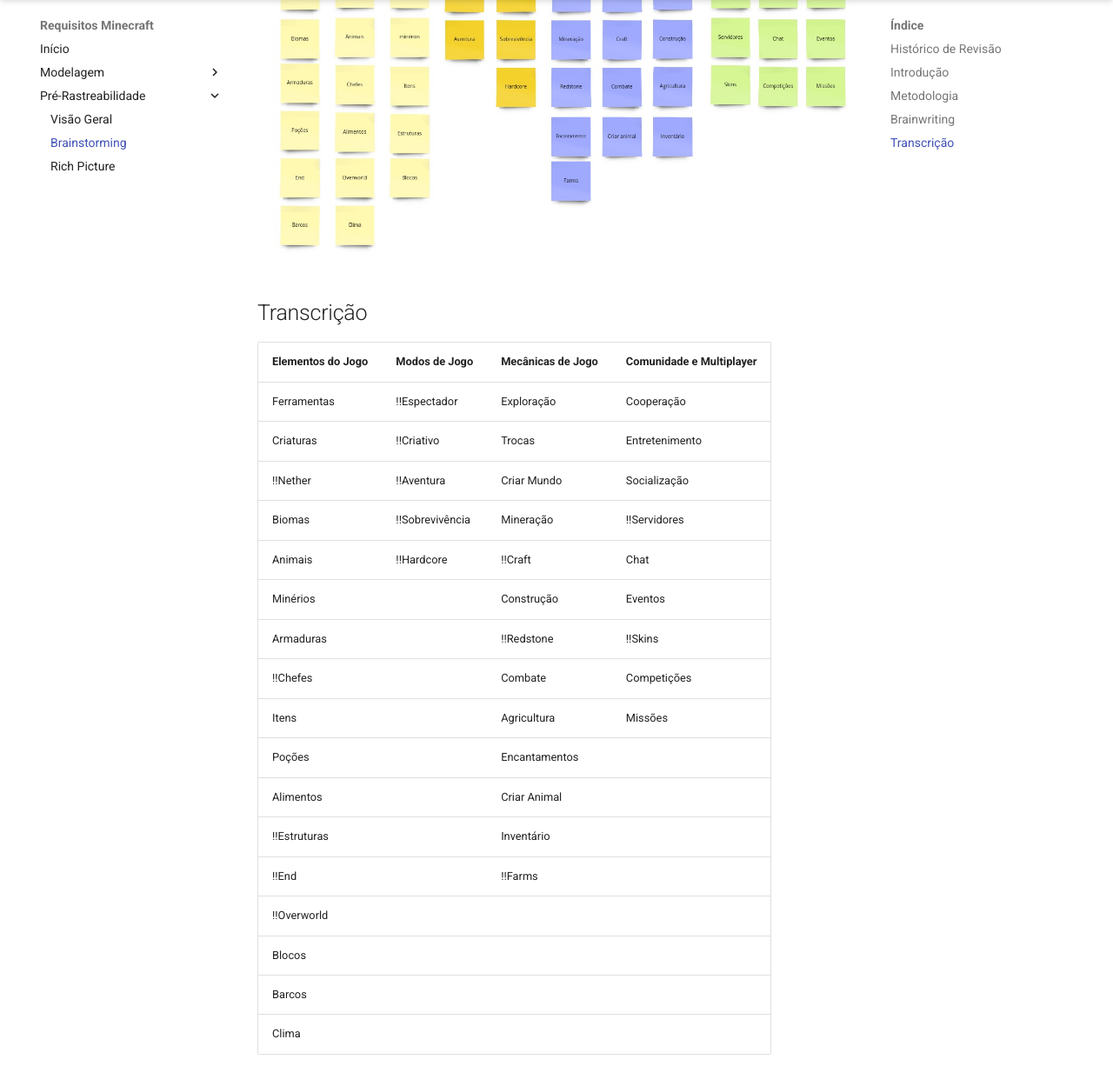
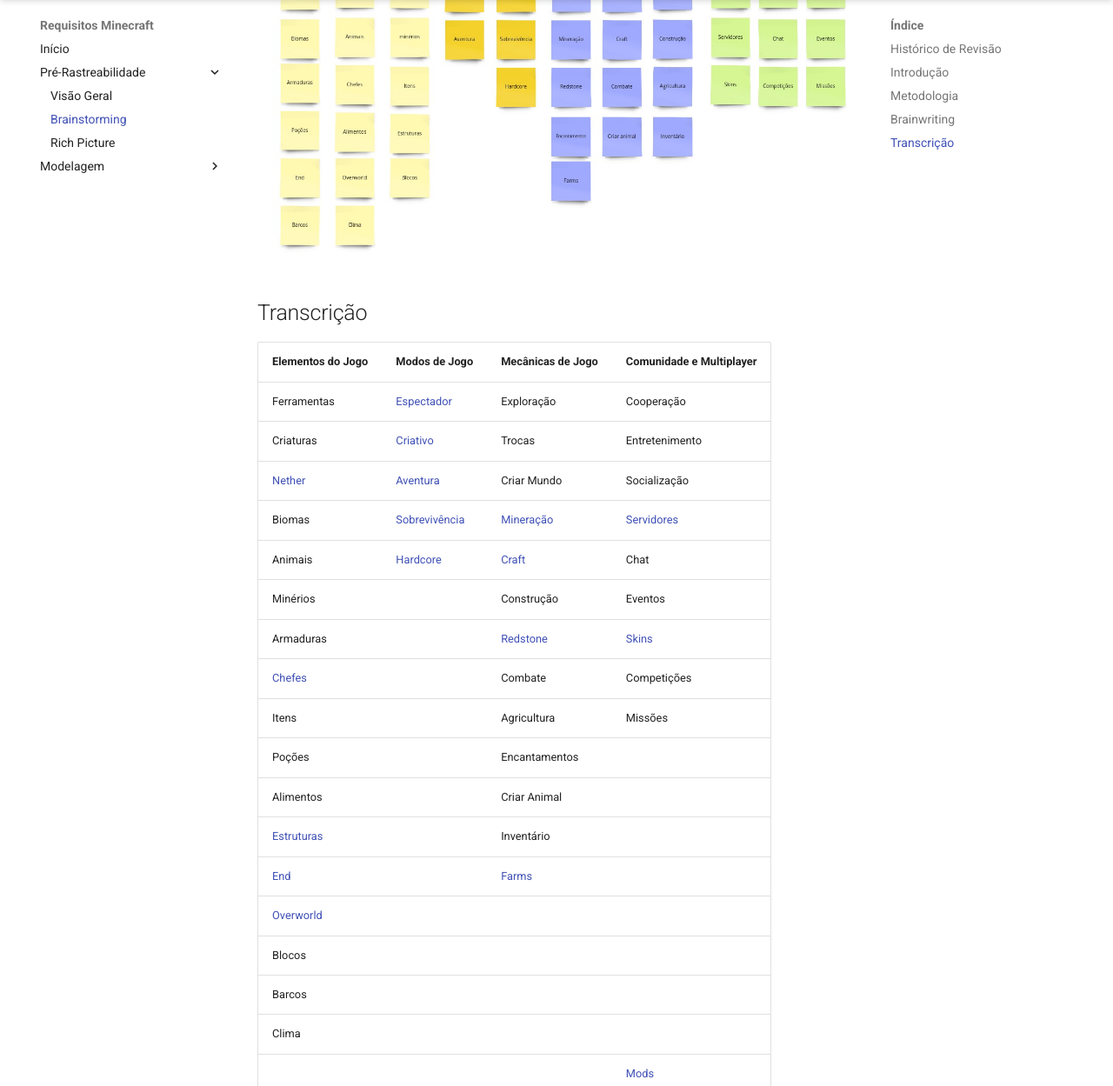
Before and after one commit to reqMinecraft2024/Requisitos-Minecraft, an MkDocs documentation site: the page built from docs/pre-rastreabilidade/Brainstorming.md, in a window 1280 px wide and 1400 px high, scrolled down 1110 px, cut to the strip 58-1307 px from the top of the window. Shown: the whole strip at 87% size. Built offline with MkDocs 1.6.1 and Material for MkDocs 9.7.7, drawn with Linux system fonts in a browser that asks for light colours; some web fonts are replaced; comment, search, counter and statistics services are not loaded.

```diff
--- a/docs/pre-rastreabilidade/Brainstorming.md
+++ b/docs/pre-rastreabilidade/Brainstorming.md
@@ -24,20 +24,21 @@ Na primeira etapa, utilizamos a técnica de Brainwriting por meio de um board no
 
 | Elementos do Jogo | Modos de Jogo   | Mecânicas de Jogo | Comunidade e Multiplayer |
 | ----------------- | --------------- | ----------------- | ------------------------ |
-| Ferramentas       | !!Espectador    | Exploração        | Cooperação               |
-| Criaturas         | !!Criativo      | Trocas            | Entretenimento           |
-| !!Nether          | !!Aventura      | Criar Mundo       | Socialização             |
-| Biomas            | !!Sobrevivência | Mineração         | !!Servidores             |
-| Animais           | !!Hardcore      | !!Craft           | Chat                     |
+| Ferramentas       | [Espectador](../modelagem/lexico.md#l06-espectador)    | Exploração        | Cooperação               |
+| Criaturas         | [Criativo](../modelagem/lexico.md#l07-criativo)      | Trocas            | Entretenimento           |
+| [Nether](../modelagem/lexico.md#l01-nether)          | [Aventura](../modelagem/lexico.md#l08-aventura)      | Criar Mundo       | Socialização             |
+| Biomas            | [Sobrevivência](../modelagem/lexico.md#l09-sobrevivência) | [Mineração](../modelagem/lexico.md#l17-mineracao)         | [Servidores](../modelagem/lexico.md#l14-servidores)             |
+| Animais           | [Hardcore](../modelagem/lexico.md#l10-hardcore)      | [Craft](../modelagem/lexico.md#l11-craft)           | Chat                     |
 | Minérios          |                 | Construção        | Eventos                  |
-| Armaduras         |                 | !!Redstone        | !!Skins                  |
-| !!Chefes          |                 | Combate           | Competições              |
+| Armaduras         |                 | [Redstone](../modelagem/lexico.md#l12-redstone)        | [Skins](../modelagem/lexico.md#l15-skins)                  |
+| [Chefes](../modelagem/lexico.md#l02-chefes)          |                 | Combate           | Competições              |
 | Itens             |                 | Agricultura       | Missões                  |
 | Poções            |                 | Encantamentos     |                          |
 | Alimentos         |                 | Criar Animal      |                          |
-| !!Estruturas      |                 | Inventário        |                          |
-| !!End             |                 | !!Farms           |                          |
-| !!Overworld       |                 |                   |                          |
+| [Estruturas](../modelagem/lexico.md#l03-estruturas)      |                 | Inventário        |                          |
+| [End](../modelagem/lexico.md#l04-end)             |                 | [Farms](../modelagem/lexico.md#l13-farms)           |                          |
+| [Overworld](../modelagem/lexico.md#l05-overworld)       |                 |                   |                          |
 | Blocos            |                 |                   |                          |
 | Barcos            |                 |                   |                          |
 | Clima             |                 |                   |                          |
+|       |       |       | [Mods](../modelagem/lexico.md#l16-mods)       |
--- a/mkdocs.yml
+++ b/mkdocs.yml
@@ -40,12 +40,12 @@ extra_css:
 
 nav:
   - Início: index.md
-  - Modelagem:
-    - Léxico: modelagem/lexico.md
   - Pré-Rastreabilidade:
     - Visão Geral: pre-rastreabilidade/visao-geral.md
     - Brainstorming: pre-rastreabilidade/Brainstorming.md
     - Rich Picture: pre-rastreabilidade/Rich Picture.md
+  - Modelagem:
+    - Léxico: modelagem/lexico.md
 
 markdown_extensions:
   - attr_list
```
Also changed, not shown: docs/modelagem/lexico.md (+152 -1 lines), docs/pre-rastreabilidade/visao-geral.md (+8 -8 lines).
